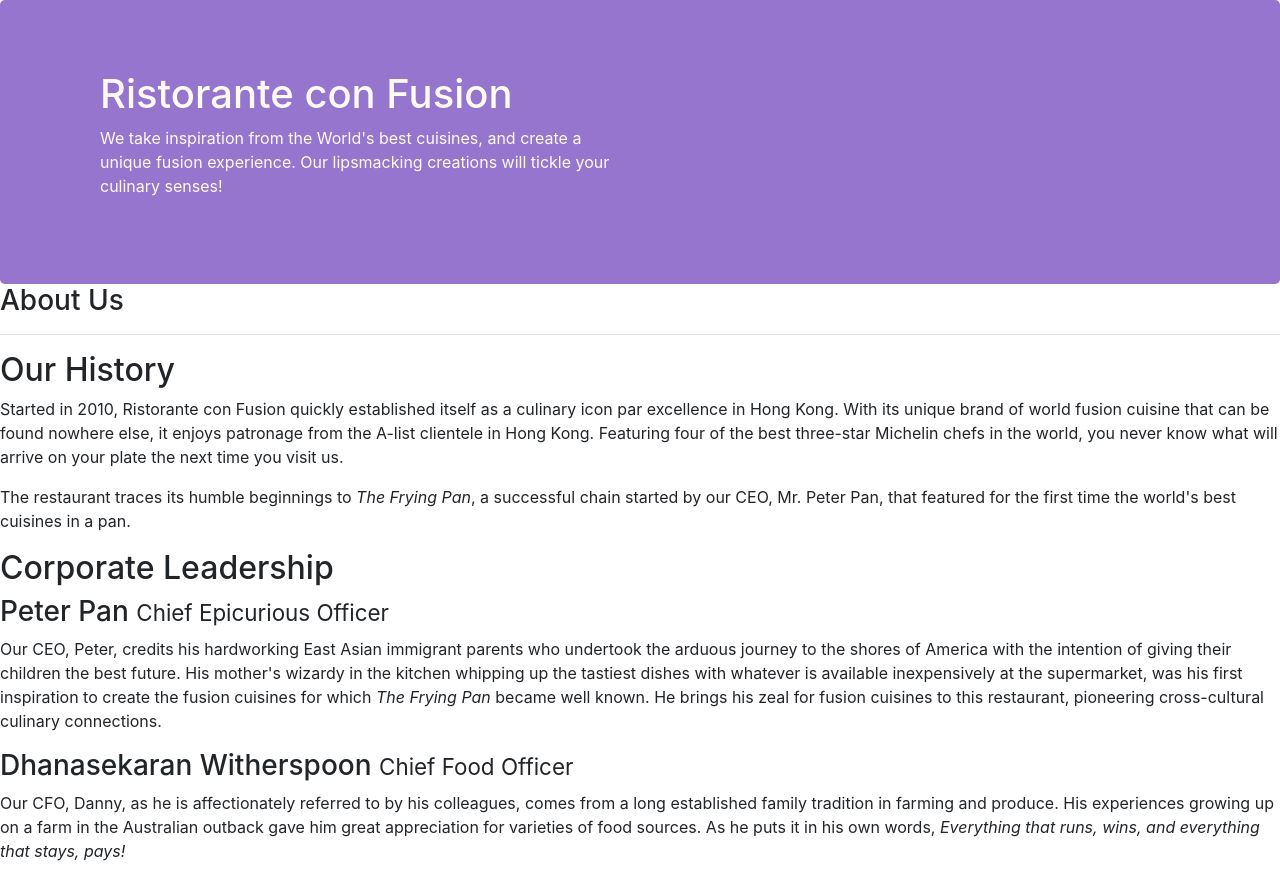
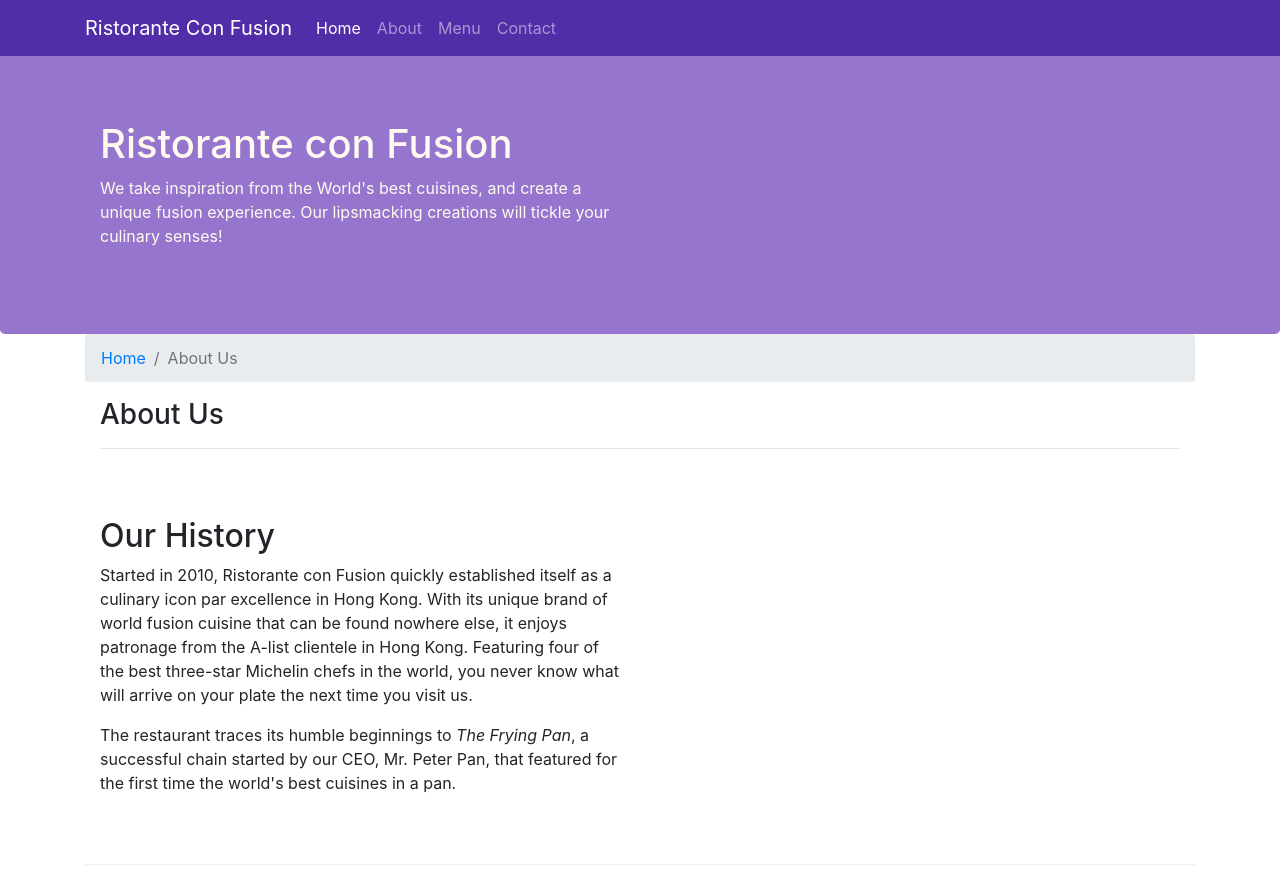
Before and after one commit to Sruthyjmallya/conFusion, a website: page aboutus.html in a window 1280 px wide. Shown: the top 876 px of the page. Drawn offline with nearby package versions, Linux system fonts and the light colour scheme.

Commit message:
Navbar and Breadcrumbs

```diff
--- a/aboutus.html
+++ b/aboutus.html
@@ -15,7 +15,22 @@
 </head>
 
 <body>
-
+    <nav class="navbar navbar-dark navbar-expand-sm fixed-top">
+        <div class="container">
+            <button class="navbar-toggler" type="button" data-toggle="collapse" data-target="#Navbar">
+                <span class="navbar-toggler-icon"></span>
+            </button>
+           <a class="navbar-brand" href="#">Ristorante Con Fusion</a>
+                <div class="collapse navbar-collapse" id="Navbar">
+                    <ul class="navbar-nav mr-auto">
+                        <li class="nav-item active"><a class="nav-link" href="./index.html">Home</a></li>
+                        <li class="nav-item"><a class="nav-link" href="#">About</a></li>
+                        <li class="nav-item"><a class="nav-link" href="#">Menu</a></li>
+                        <li class="nav-item"><a class="nav-link" href="#">Contact</a></li>
+                    </ul>
+                </div>
+        </div>
+    </nav>
     <header class="jumbotron">
         <div class="container">
             <div class="row row-header">
@@ -29,36 +44,40 @@
         </div>
     </header>
 
-    <div>
-        <div>
-            <div>
+    <div class="container">
+        <div class="row row-header align-items-center">
+            <ol class="col-12 breadcrumb">
+                <li class="breadcrumb-item"><a href="./index.html">Home</a></li>
+                <li class="breadcrumb-item active">About Us</li>
+            </ol>
+            <div class="col-12">
                <h3>About Us</h3>
-               <hr>
+               <hr/>
             </div>
         </div>
 
-        <div>
-            <div>
+        <div class="row row-content align-items-center">
+            <div class="col-12 col-sm-6">
                 <h2>Our History</h2>
                 <p>Started in 2010, Ristorante con Fusion quickly established itself as a culinary icon par excellence in Hong Kong. With its unique brand of world fusion cuisine that can be found nowhere else, it enjoys patronage from the A-list clientele in Hong Kong.  Featuring four of the best three-star Michelin chefs in the world, you never know what will arrive on your plate the next time you visit us.</p>
                 <p>The restaurant traces its humble beginnings to <em>The Frying Pan</em>, a successful chain started by our CEO, Mr. Peter Pan, that featured for the first time the world's best cuisines in a pan.</p>
             </div>
-            <div>
+            <div class="col-12 col-sm-6">
             </div>
         </div>
 
 
-        <div>
-            <div>
+        <div class="row row-content align-items-center">
+            <div class="col-12">
                 <h2>Corporate Leadership</h2>
                 <h3>Peter Pan <small>Chief Epicurious Officer</small></h3>
-                <p>Our CEO, Peter, credits his hardworking East Asian immigrant parents who undertook the arduous journey to the shores of America with the intention of giving their children the best future. His mother's wizardy in the kitchen whipping up the tastiest dishes with whatever is available inexpensively at the supermarket, was his first inspiration to create the fusion cuisines for which <em>The Frying Pan</em> became well known. He brings his zeal for fusion cuisines to this restaurant, pioneering cross-cultural culinary connections.</p>
+                <p class="d-none d-sm-block">Our CEO, Peter, credits his hardworking East Asian immigrant parents who undertook the arduous journey to the shores of America with the intention of giving their children the best future. His mother's wizardy in the kitchen whipping up the tastiest dishes with whatever is available inexpensively at the supermarket, was his first inspiration to create the fusion cuisines for which <em>The Frying Pan</em> became well known. He brings his zeal for fusion cuisines to this restaurant, pioneering cross-cultural culinary connections.</p>
                 <h3>Dhanasekaran Witherspoon <small>Chief Food Officer</small></h3>
-                <p>Our CFO, Danny, as he is affectionately referred to by his colleagues, comes from a long established family tradition in farming and produce. His experiences growing up on a farm in the Australian outback gave him great appreciation for varieties of food sources. As he puts it in his own words, <em>Everything that runs, wins, and everything that stays, pays!</em></p>
+                <p class="d-none d-sm-block">Our CFO, Danny, as he is affectionately referred to by his colleagues, comes from a long established family tradition in farming and produce. His experiences growing up on a farm in the Australian outback gave him great appreciation for varieties of food sources. As he puts it in his own words, <em>Everything that runs, wins, and everything that stays, pays!</em></p>
                 <h3>Agumbe Tang <small>Chief Taste Officer</small></h3>
-                <p>Blessed with the most discerning gustatory sense, Agumbe, our CTO, personally ensures that every dish that we serve meets his exacting tastes. Our chefs dread the tongue lashing that ensues if their dish does not meet his exacting standards. He lives by his motto, <em>You click only if you survive my lick.</em></p>
+                <p class="d-none d-sm-block">Blessed with the most discerning gustatory sense, Agumbe, our CTO, personally ensures that every dish that we serve meets his exacting tastes. Our chefs dread the tongue lashing that ensues if their dish does not meet his exacting standards. He lives by his motto, <em>You click only if you survive my lick.</em></p>
                 <h3>Alberto Somayya <small>Executive Chef</small></h3>
-                <p>Award winning three-star Michelin chef with wide International experience having worked closely with whos-who in the culinary world, he specializes in creating mouthwatering Indo-Italian fusion experiences. He says, <em>Put together the cuisines from the two craziest cultures, and you get a winning hit! Amma Mia!</em></p>
+                <p class="d-none d-sm-block">Award winning three-star Michelin chef with wide International experience having worked closely with whos-who in the culinary world, he specializes in creating mouthwatering Indo-Italian fusion experiences. He says, <em>Put together the cuisines from the two craziest cultures, and you get a winning hit! Amma Mia!</em></p>
             </div>
        </div>
 
--- a/css/style.css
+++ b/css/style.css
@@ -28,3 +28,12 @@ address{
     margin:0px;
     color:#0f0f0f;
 }
+
+body{
+    padding:50px 0px 0px 0px;
+    z-index:0;
+}
+
+.navbar-dark {
+     background-color: #512DA8;
+}
```
Also changed, not shown: index.html (+16 -1 lines).
